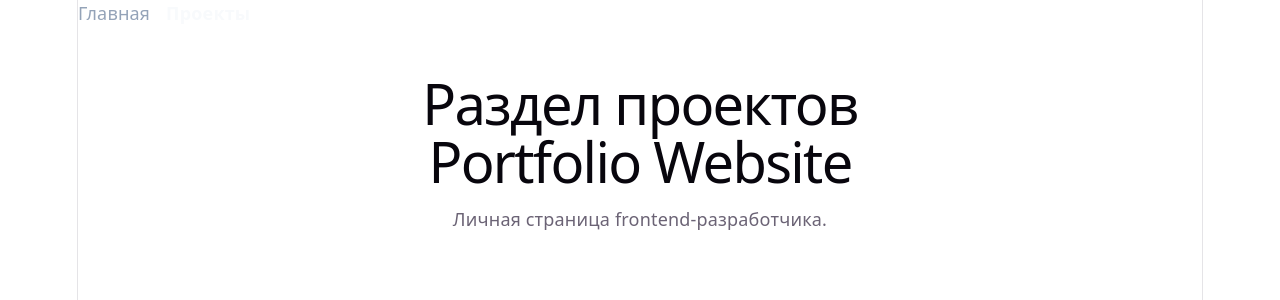
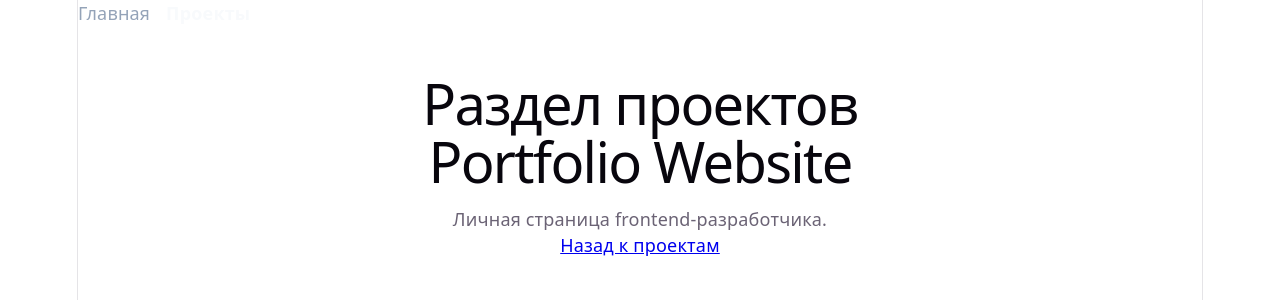
Before and after one commit to KanEDGY3000/react-router-project, a React (Vite) app: page /projects/1 in a window 1280 px wide. Shown: the top 300 px of the page. Built offline with nearby package versions, Linux system fonts and the light colour scheme.

Commit message:
Use relative project links

```diff
--- a/src/pages/ProjectDetails.jsx
+++ b/src/pages/ProjectDetails.jsx
@@ -1,4 +1,4 @@
-import { useParams } from "react-router";
+import { Link, useParams } from "react-router";
 import { projects } from "../data/projects";
 
 function ProjectDetails() {
@@ -21,6 +21,8 @@ function ProjectDetails() {
             <h1>{project.title}</h1>
 
             <p>{project.description}</p>
+
+            <Link to='..'>Назад к проектам</Link>
         </section>
     );
 }
--- a/src/pages/Projects.jsx
+++ b/src/pages/Projects.jsx
@@ -9,7 +9,7 @@ function Projects() {
             <ul>
                 {projects.map((project) => (
                     <li key={project.id}>
-                        <Link to={`/projects/${project.id}`}>
+                        <Link to={String(project.id)}>
                             {project.title}
                         </Link>
                     </li>
```
